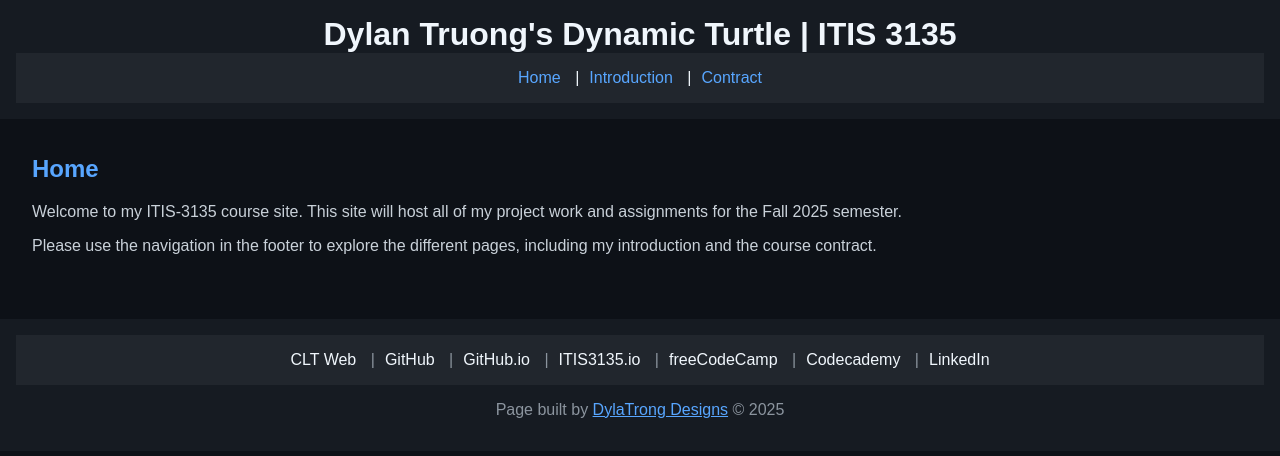
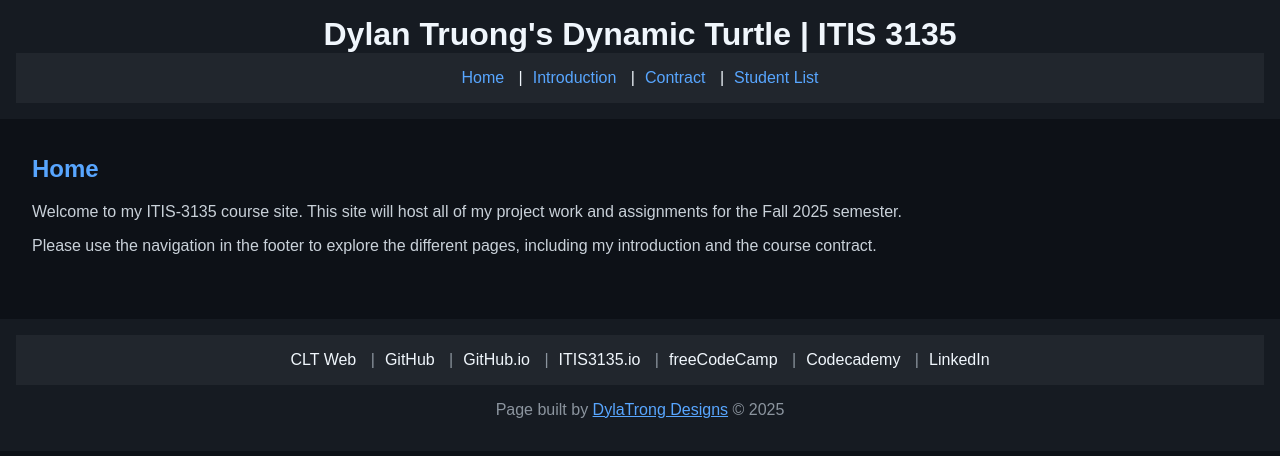
Before and after one commit to dylatrong/itis3135-react, a React (Vite) app: page / in a window 1280 px wide. Shown: the top 456 px of the page. Built offline with nearby package versions, Linux system fonts and the light colour scheme.

Commit message:
Update Header.jsx

```diff
--- a/src/components/Header.jsx
+++ b/src/components/Header.jsx
@@ -7,7 +7,8 @@ function Header() {
             <nav>
                 <Link to="/">Home</Link> |
                 <Link to="/introduction">Introduction</Link> |
-                <Link to="/contract">Contract</Link>
+                <Link to="/contract">Contract</Link> |
+                <Link to="/students">Student List</Link>
                 {/* The rest of the links are omitted as per assignment instructions */}
             </nav>
         </header>
```
